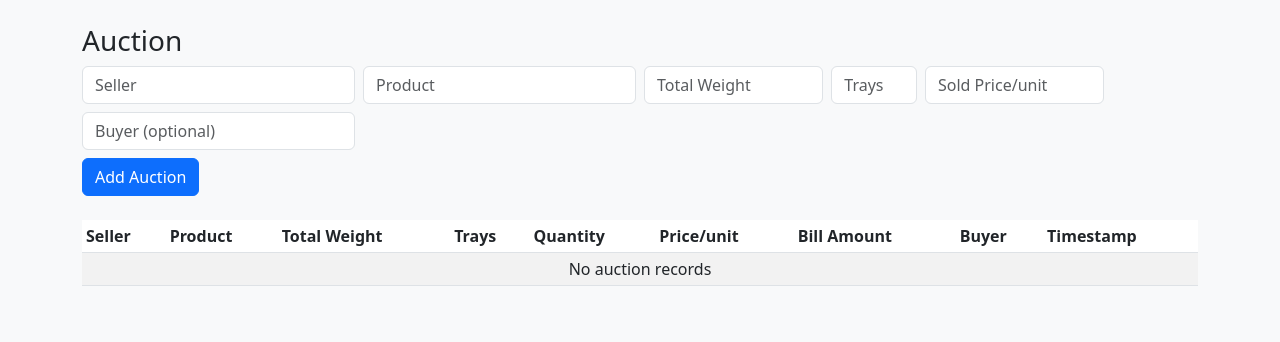
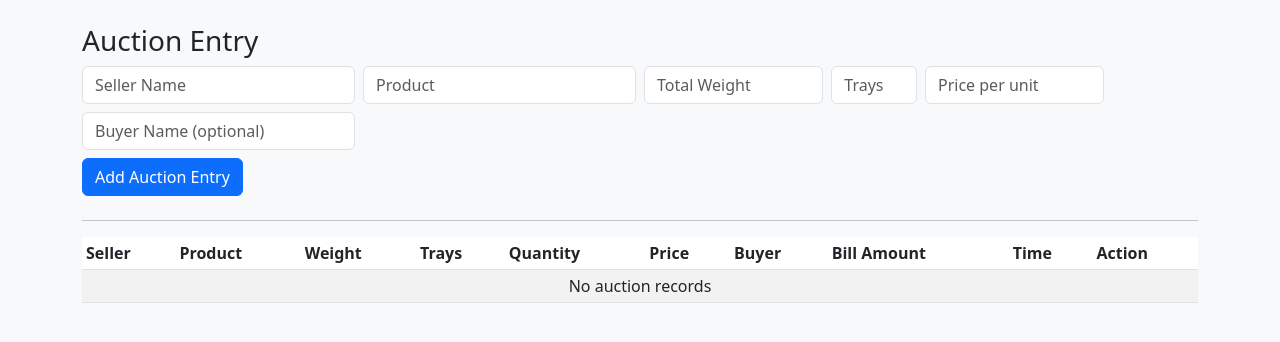
Before and after one commit to Abinesh-ss/V.V_FRUITS, a Flask app: page /auction in a window 1280 px wide. Shown: the part 56-398 px from the top of the page. Run offline with Flask 3, Linux system fonts and the light colour scheme.

Commit message:
Update auction.html

```diff
--- a/templates/auction.html
+++ b/templates/auction.html
@@ -1,64 +1,73 @@
 {% extends "base.html" %}
 {% block content %}
-<h3>Auction</h3>
+<h3>Auction Entry</h3>
 
+<!-- Step 1: Ask Seller Name -->
 <form method="POST" action="{{ url_for('add_auction') }}" class="row g-2 mb-4">
   <div class="col-md-3">
-    <input class="form-control" name="seller" placeholder="Seller" required>
+    <input class="form-control" name="seller_name" placeholder="Seller Name" required>
   </div>
   <div class="col-md-3">
     <input class="form-control" name="product" placeholder="Product" required>
   </div>
   <div class="col-md-2">
-    <input step="0.01" class="form-control" name="total_weight" placeholder="Total Weight" required>
+    <input step="0.01" class="form-control" name="weight" placeholder="Total Weight" required>
   </div>
   <div class="col-md-1">
     <input type="number" class="form-control" name="no_of_trays" placeholder="Trays" required>
   </div>
-  <!-- 🔹 Removed manual quantity input -->
   <div class="col-md-2">
-    <input step="0.01" class="form-control" name="sold_price_per_unit" placeholder="Sold Price/unit" required>
+    <input step="0.01" class="form-control" name="price" placeholder="Price per unit" required>
   </div>
   <div class="col-md-3">
-    <input class="form-control" name="buyer_name" placeholder="Buyer (optional)">
+    <input class="form-control" name="buyer_name" placeholder="Buyer Name (optional)">
   </div>
   <div class="col-12 mt-2">
-    <button class="btn btn-primary" type="submit">Add Auction</button>
+    <button class="btn btn-primary" type="submit">Add Auction Entry</button>
   </div>
 </form>
 
+<hr>
+
+<!-- Show all auction entries -->
 <table class="table table-sm table-striped">
   <thead>
     <tr>
       <th>Seller</th>
       <th>Product</th>
-      <th>Total Weight</th>
+      <th>Weight</th>
       <th>Trays</th>
       <th>Quantity</th>
-      <th>Price/unit</th>
+      <th>Price</th>
+      <th>Buyer</th>
       <th>Bill Amount</th>
-      <th>Buyer</th>
-      <th>Timestamp</th>
+      <th>Time</th>
+      <th>Action</th> <!-- 🔹 New -->
     </tr>
   </thead>
   <tbody>
     {% for row in auctions %}
       <tr>
-        <td>{{ row.seller }}</td>
+        <td>{{ row.seller_name }}</td>
         <td>{{ row.product }}</td>
-        <td>{{ row.total_weight }}</td>
+        <td>{{ row.weight }}</td>
         <td>{{ row.no_of_trays }}</td>
-        <!-- 🔹 Auto-calculated quantity -->
-        <td>{{ row.total_weight - (2 * row.no_of_trays) }}</td>
-        <td>{{ row.sold_price_per_unit }}</td>
-        <!-- 🔹 Bill amount -->
-        <td>{{ (row.total_weight - (2 * row.no_of_trays)) * row.sold_price_per_unit }}</td>
+        <td>{{ row.quantity }}</td>
+        <td>{{ row.price }}</td>
         <td>{{ row.buyer_name or '-' }}</td>
-        <td>{{ row.timestamp.strftime('%Y-%m-%d %H:%M:%S') if row.timestamp else '-' }}</td>
+        <td>{{ row.bill_amount }}</td>
+        <td>{{ row.timestamp.strftime('%Y-%m-%d %H:%M:%S') }}</td>
+        <td>
+          <!-- 🔹 Button to generate seller bill -->
+          <a href="{{ url_for('seller_bill', seller_name=row.seller_name) }}" class="btn btn-sm btn-success">
+            Generate Bill
+          </a>
+        </td>
       </tr>
     {% else %}
-      <tr><td colspan="9" class="text-center">No auction records</td></tr>
+      <tr><td colspan="10" class="text-center">No auction records</td></tr>
     {% endfor %}
   </tbody>
 </table>
+
 {% endblock %}
```
